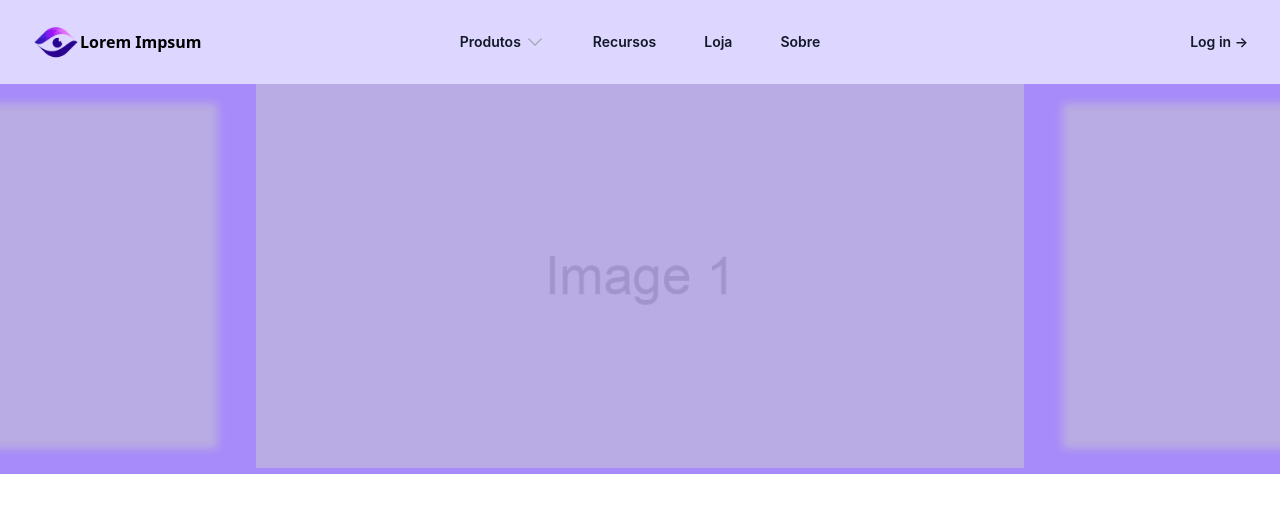
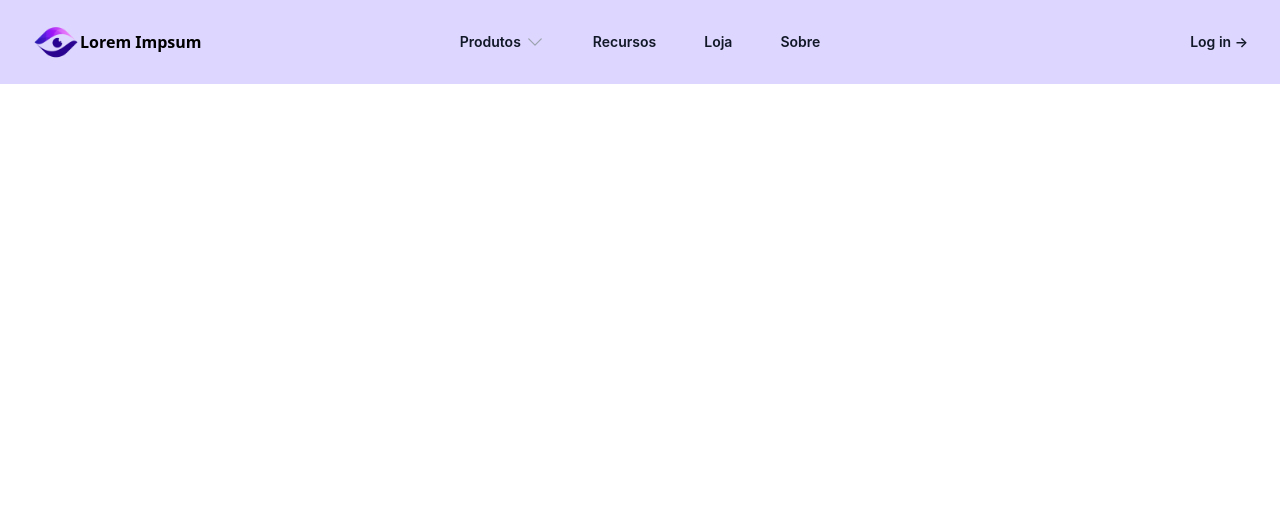
Before and after one commit to Caik0/react-template-site, a React (Create React App) app: page / in a window 1280 px wide. Shown: the top 512 px of the page. Built offline with nearby package versions, Linux system fonts and the light colour scheme.

Commit message:
Update carousel

```diff
--- a/src/App.js
+++ b/src/App.js
@@ -7,7 +7,7 @@ function App() {
     <div className="App">
       <Header />
       <div className="bg-violet-400">
-        <ImageCarousel />
+      {/* <ImageCarousel /> */}
       </div>
     </div>
   );
```
